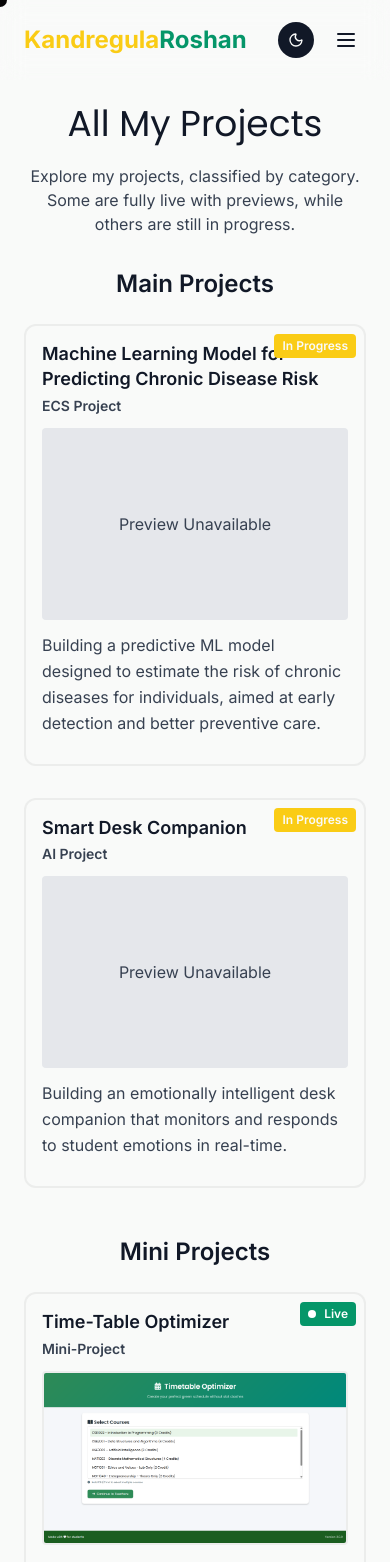
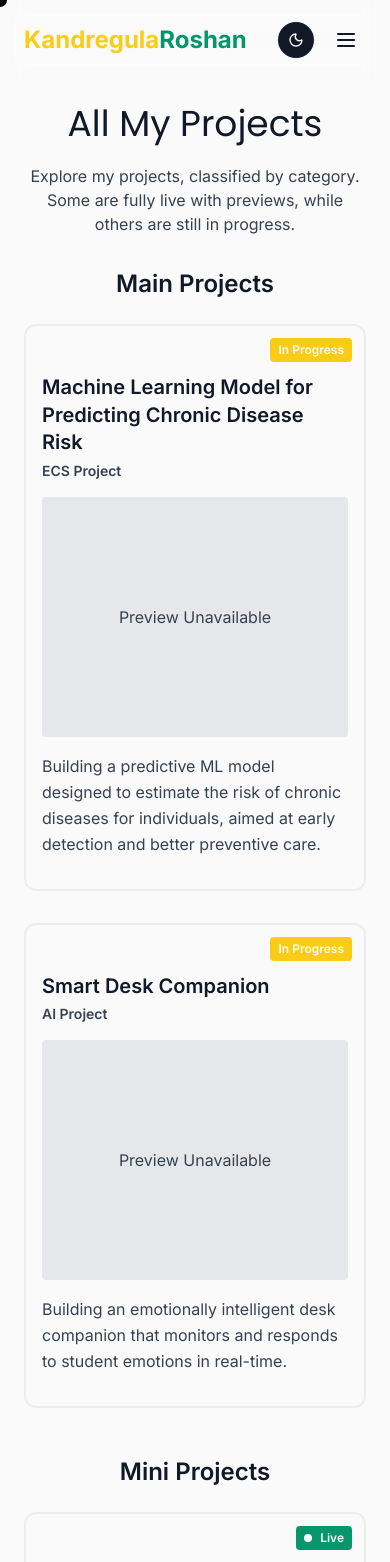
Before and after one commit to RoshanSai07/Portfolio-Website, a Next.js app: page /projects in a window 390 px wide. Shown: the top 1562 px of the page. Built offline with nearby package versions, Linux system fonts and the light colour scheme.

Commit message:
Fixed Responsive Design

```diff
--- a/src/components/ui/projectCard.tsx
+++ b/src/components/ui/projectCard.tsx
@@ -30,8 +30,9 @@ export default function ProjectCard({ project }: { project: Project }) {
              transition-transform duration-300 hover:-translate-y-0.5
              grid grid-rows-[auto_auto_1fr_auto] sm:min-h-[480px]"
     >
+      {/* Status badge (absolute as before) */}
       <div
-        className={`absolute sm:top-3 sm:right-3 top-2 right-2 px-2 py-1 text-xs font-semibold rounded flex items-center gap-2 ${classifyStatus(
+        className={`absolute top-3 right-3 px-2 py-1 text-xs font-semibold rounded flex items-center gap-2 ${classifyStatus(
           project.status
         )}`}
       >
@@ -41,29 +42,33 @@ export default function ProjectCard({ project }: { project: Project }) {
         {project.status}
       </div>
 
-      <h2 className="text-light text-lg sm:text-xl font-semibold mb-3 leading-snug">
+      {/* Add top margin so the heading starts below the badge */}
+      <h2 className="text-light text-xl font-semibold mb-4 leading-snug mt-8">
         {project.title}
         <span className="text-sub text-sm block mt-1">{project.type}</span>
       </h2>
 
+      {/* Image */}
       {project.imageUrl ? (
-        <div className="mb-3 w-full">
+        <div className="mb-4">
           <Image
             src={project.imageUrl}
             alt={`Preview of ${project.title}`}
             width={600}
             height={400}
-            className="border-themed rounded w-full h-auto object-cover"
+            className="border-themed rounded w-full object-cover h-60"
           />
         </div>
       ) : (
-        <div className="h-48 sm:h-60 bg-prev rounded mb-3 flex items-center justify-center text-sub">
+        <div className="h-60 bg-prev rounded mb-4 flex items-center justify-center text-sub">
           Preview Unavailable
         </div>
       )}
 
-      <p className="text-sub mb-3 leading-relaxed">{project.description}</p>
+      {/* Description */}
+      <p className="text-sub mb-4 leading-relaxed">{project.description}</p>
 
+      {/* Buttons */}
       <div className="flex flex-col sm:flex-row sm:space-x-5 gap-2">
         {project.codeUrl && (
           <a
```
